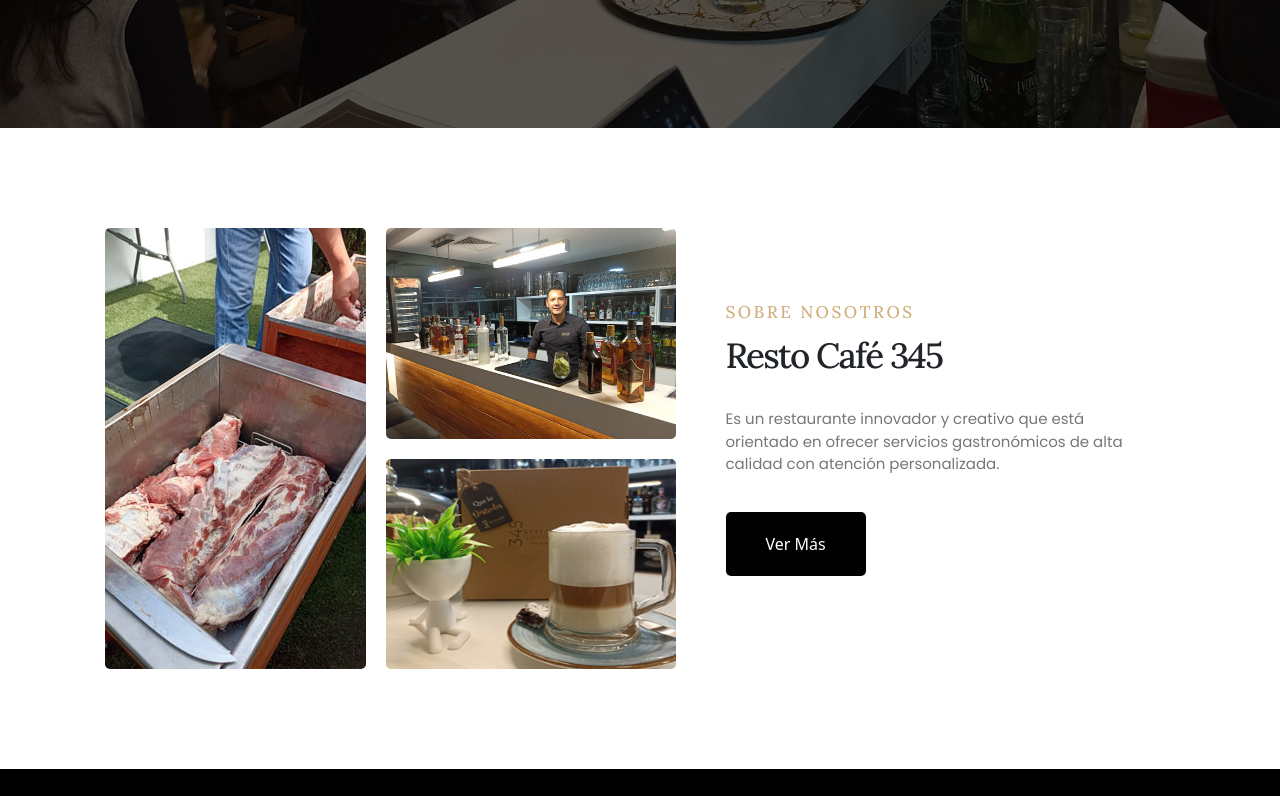
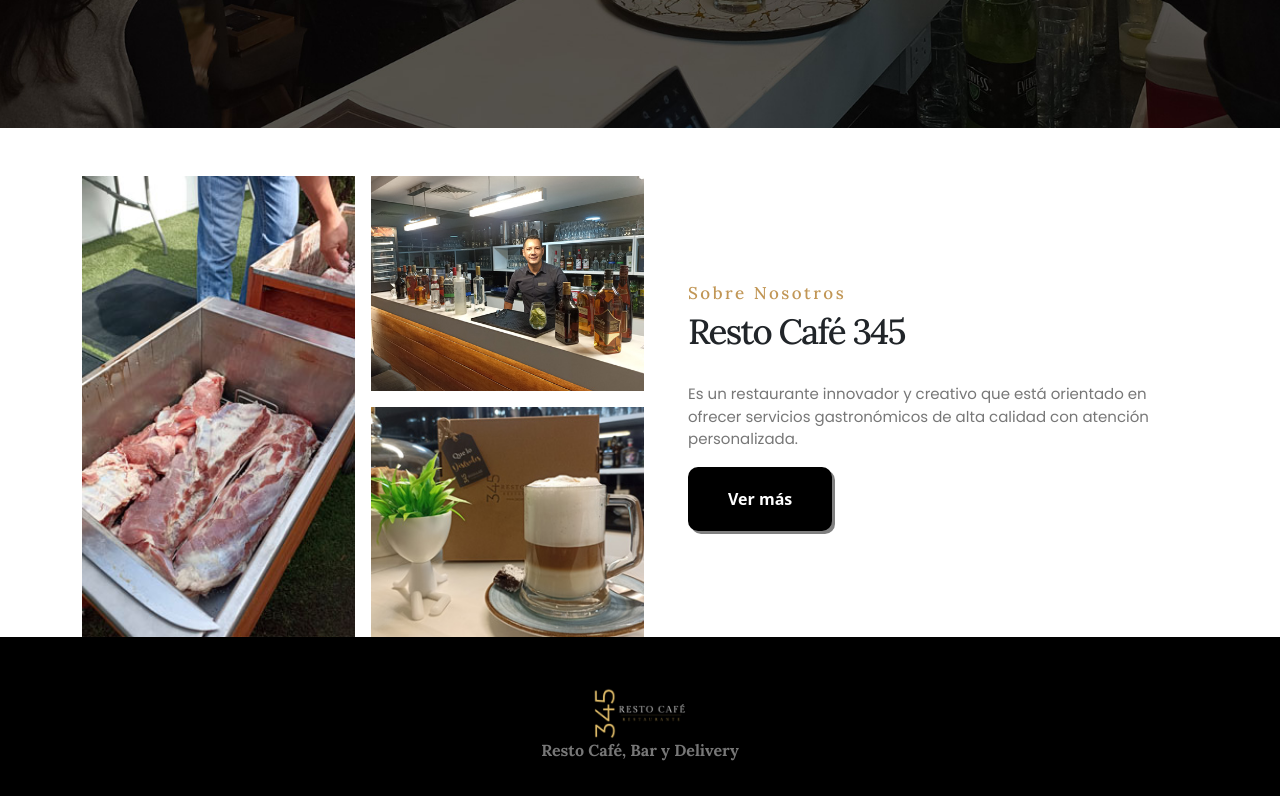
Before and after one commit to 345RestoCafe/website, a Vue app: page / in a window 1280 px wide. Shown: the part 860-1656 px from the top of the page. Built offline with nearby package versions, Linux system fonts and the light colour scheme; grey boxes are pictures that could not be loaded.

Commit message:
fix(): AboutUs

```diff
--- a/src/345RestoCafe/HomeView/HomeView.vue
+++ b/src/345RestoCafe/HomeView/HomeView.vue
@@ -16,31 +16,43 @@
   </header>
 
   <!-- About Us -->
-  <div class="container">
-
-  </div>
-  <div class="view-container">
-    <section class="about-section">
-      <div class="about-us-image-gallery">
-        <div class="about-us-large-image">
-          <img src="../../assets/images/home_view/About1.jpg" alt="Imagen Grande" />
-        </div>
-        <div class="about-us-small-images">
-          <img src="../../assets/images/home_view/About2.jpg" alt="Imagen Pequeña 1" />
-          <img src="../../assets/images/home_view/About3.jpg" alt="Imagen Pequeña 2" />
+  <section class="container">
+    <div class="row mt-5">
+      <!-- Mosaico -->
+      <div class="col-12 col-md-6">
+        <div class="d-md-flex flex-md-row h-100 gap-3 d-grid">
+          <!-- Imagen grande -->
+          <div class="col-12 col-md-6 h-100 d-md-flex d-none">
+            <img src="../../assets/images/home_view/About1.jpg"
+                 alt="Imagen Grande"
+                 class="img-fluid w-100 h-100 object-fit-cover" />
+          </div>
+          <!-- Imágenes pequeñas -->
+          <div class="col-12 col-md-6 d-flex flex-column gap-3">
+            <img src="../../assets/images/home_view/About2.jpg"
+                 alt="Imagen Pequeña 1"
+                 class="img-fluid w-100 h-50 object-fit-cover flex-grow-1" />
+            <img src="../../assets/images/home_view/About3.jpg"
+                 alt="Imagen Pequeña 2"
+                 class="img-fluid w-100 h-50 object-fit-cover flex-grow-1" />
+          </div>
         </div>
       </div>
-      <div class="about-info">
-        <h4>SOBRE NOSOTROS</h4>
+
+      <!-- Columna derecha (texto) -->
+      <div class="col-12 col-md-6 mt-4 mt-md-0 p-5 text-center text-md-start align-self-center">
+        <h4 class="text-primary">Sobre Nosotros</h4>
         <h2>Resto Café 345</h2>
-        <p>
+        <p class="text-light">
           Es un restaurante innovador y creativo que está orientado en ofrecer servicios gastronómicos de alta calidad con atención personalizada.
         </p>
-        <button class="about-us-more-button">Ver Más</button>
+        <button type="button" class="btn-relief btn btn-dark">Ver más</button>
       </div>
-    </section>
+    </div>
+  </section>
 
-  </div>
+
+
 </template>
 
 <script>
@@ -64,7 +76,6 @@
 }
 header h1 {
   font-family: "Times New Roman", sans-serif;
-  line-height: 53px;
   letter-spacing: 0;
   font-weight: 400;
   font-size: 6rem;
@@ -72,106 +83,50 @@
 header a {
   font-family: "Lora", sans-serif;
   text-transform: uppercase;
-  color: white;
   text-decoration: none;
   line-height: 28px;
   letter-spacing: 1px;
-  font-weight: 400;
+  font-weight: 600;
   font-size: 22px;
   border-radius: 10px;
   opacity: 0.85;
   border-width: 0;
 }
 
-.about-section {
-  display: flex;
-  flex-wrap: wrap;
-  align-items: center;
-  justify-content: center;
-  padding: 100px 20px;
-}
-.about-us-image-gallery {
-  display: flex;
-  gap: 20px;
-}
-.about-us-large-image img {
-  width: auto;
-  height: 441px;
-  border-radius: 5px;
-}
-.about-us-small-images {
-  display: flex;
-  flex-direction: column;
-  gap: 20px;
-}
-.about-us-small-images img {
-  width: 290px;
-  height: 210.5px;
-  border-radius: 5px;
-}
-.about-info {
-  max-width: 500px;
-  padding: 20px 50px;
-}
-.about-info h4 {
+/*About us*/
+section h4 {
   font-size: 17px;
   font-family: Lora, sans-serif;
   font-weight: 500;
-  line-height: 21px;
   letter-spacing: 2.5px;
-  color: rgba(193, 150, 85, 0.75);
-  margin: 0;
 }
-.about-info h2 {
+section h2 {
   font-family: Lora, sans-serif;
   font-weight: 500;
   font-size: 35px;
   letter-spacing: -1.75px;
-  line-height: 45.5px;
-  text-transform: none;
-  margin: 10px 0;
 }
-.about-info p {
+section p {
   font-family: Poppins, sans-serif;
   font-weight: 400;
   font-size: 15px;
   line-height: 1.5;
-  color: #777;
   margin-top: 30px;
 }
-.about-us-more-button {
+section .btn-relief {
   padding: 20px 40px;
-  background-color: #000;
-  color: #fff;
+  font-weight: 700;
   border: none;
-  border-radius: 5px;
+  border-radius: 10px;
   cursor: pointer;
-  font-size: 16px;
-  margin: 20px 0;
+  transition: all 0.3s ease;
+  box-shadow: 3px 3px 0 #808080;
 }
-.about-us-more-button:hover {
-  background-color: #444;
+section .btn-relief:hover {
+  transform: translate(3px, 3px);
+  box-shadow: 0 0 0 #808080;
 }
 
 
-@media (max-width: 670px) {
-  .title {
-    font-size: 4rem;
-  }
 
-  .about-us-large-image img {
-    width: 200px;
-  }
-  .about-us-small-images img {
-    width: 95px;
-  }
-}
-@media (max-width: 430px) {
-  .home_page {
-    min-height: 700px;
-  }
-  .title {
-    font-size: 3rem;
-  }
-}
 </style>
--- a/src/assets/styles/custom.scss
+++ b/src/assets/styles/custom.scss
@@ -1,6 +1,6 @@
 $primary: #c19655;
 $secondary: #4D4D4DFF;
-$light: #ededed;
+$light: #777;
 $dark: #000000;
 
 @import "bootstrap/scss/bootstrap";
```
